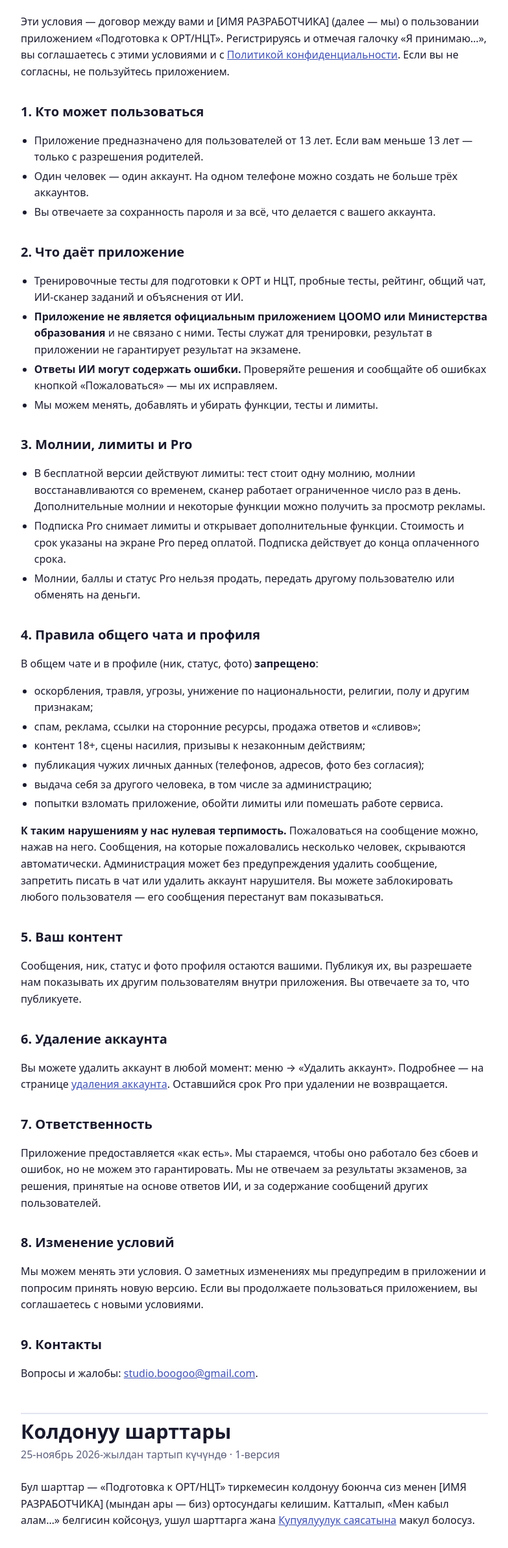
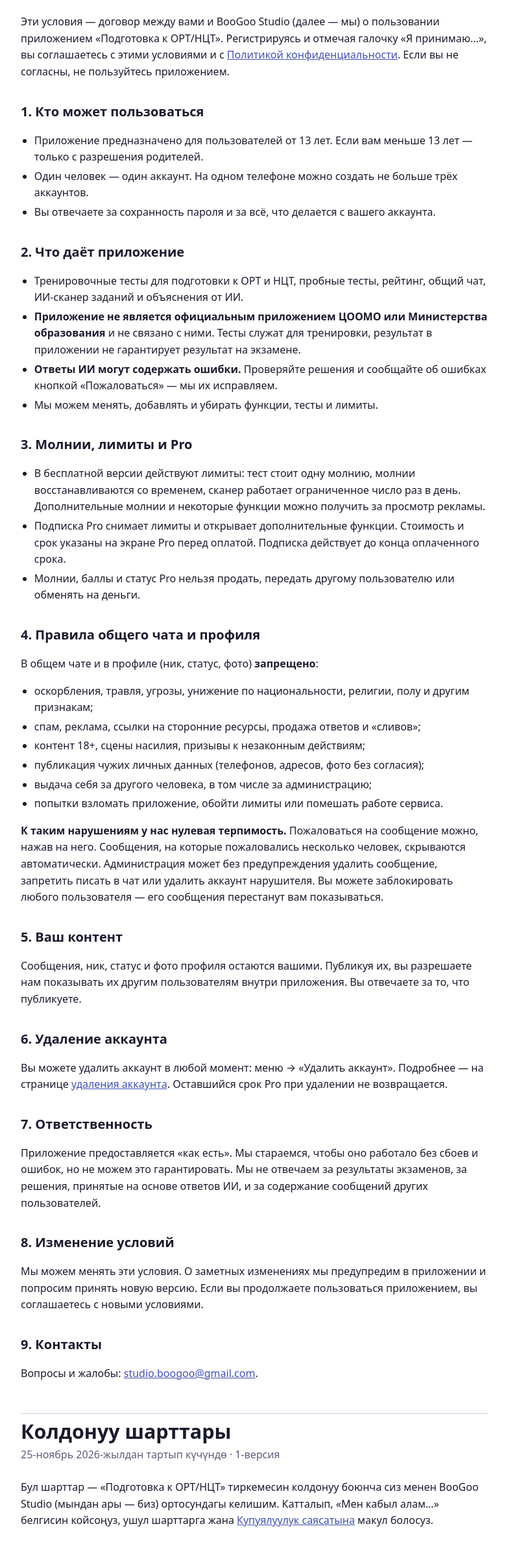
Before and after one commit to shermadinovv/ort.settings, a plain HTML site: page terms.html in a window 1280 px wide. Shown: the part 152-2534 px from the top of the page at 65% size, without its empty margins (248-1031 px from the left). Drawn offline with Linux system fonts and the light colour scheme.

Commit message:
Fill in developer name
Co-Authored-By: Claude Opus 5.5 <noreply@anthropic.com>

```diff
--- a/terms.html
+++ b/terms.html
@@ -17,7 +17,7 @@
 <h1>Условия использования</h1>
 <p class="date">Действуют с 25 ноября 2026 года · версия 1</p>
 
-<p>Эти условия — договор между вами и [ИМЯ РАЗРАБОТЧИКА] (далее — мы) о пользовании приложением «Подготовка к ОРТ/НЦТ». Регистрируясь и отмечая галочку «Я принимаю…», вы соглашаетесь с этими условиями и с <a href="privacy.html">Политикой конфиденциальности</a>. Если вы не согласны, не пользуйтесь приложением.</p>
+<p>Эти условия — договор между вами и BooGoo Studio (далее — мы) о пользовании приложением «Подготовка к ОРТ/НЦТ». Регистрируясь и отмечая галочку «Я принимаю…», вы соглашаетесь с этими условиями и с <a href="privacy.html">Политикой конфиденциальности</a>. Если вы не согласны, не пользуйтесь приложением.</p>
 
 <h2>1. Кто может пользоваться</h2>
 <ul>
@@ -73,7 +73,7 @@
 <h1>Колдонуу шарттары</h1>
 <p class="date">25-ноябрь 2026-жылдан тартып күчүндө · 1-версия</p>
 
-<p>Бул шарттар — «Подготовка к ОРТ/НЦТ» тиркемесин колдонуу боюнча сиз менен [ИМЯ РАЗРАБОТЧИКА] (мындан ары — биз) ортосундагы келишим. Катталып, «Мен кабыл алам…» белгисин койсоңуз, ушул шарттарга жана <a href="privacy.html#ky">Купуялуулук саясатына</a> макул болосуз.</p>
+<p>Бул шарттар — «Подготовка к ОРТ/НЦТ» тиркемесин колдонуу боюнча сиз менен BooGoo Studio (мындан ары — биз) ортосундагы келишим. Катталып, «Мен кабыл алам…» белгисин койсоңуз, ушул шарттарга жана <a href="privacy.html#ky">Купуялуулук саясатына</a> макул болосуз.</p>
 
 <h2>1. Ким колдоно алат</h2>
 <ul>
```
Also changed, not shown: delete-account.html (+1 -1 lines), privacy.html (+2 -2 lines).
